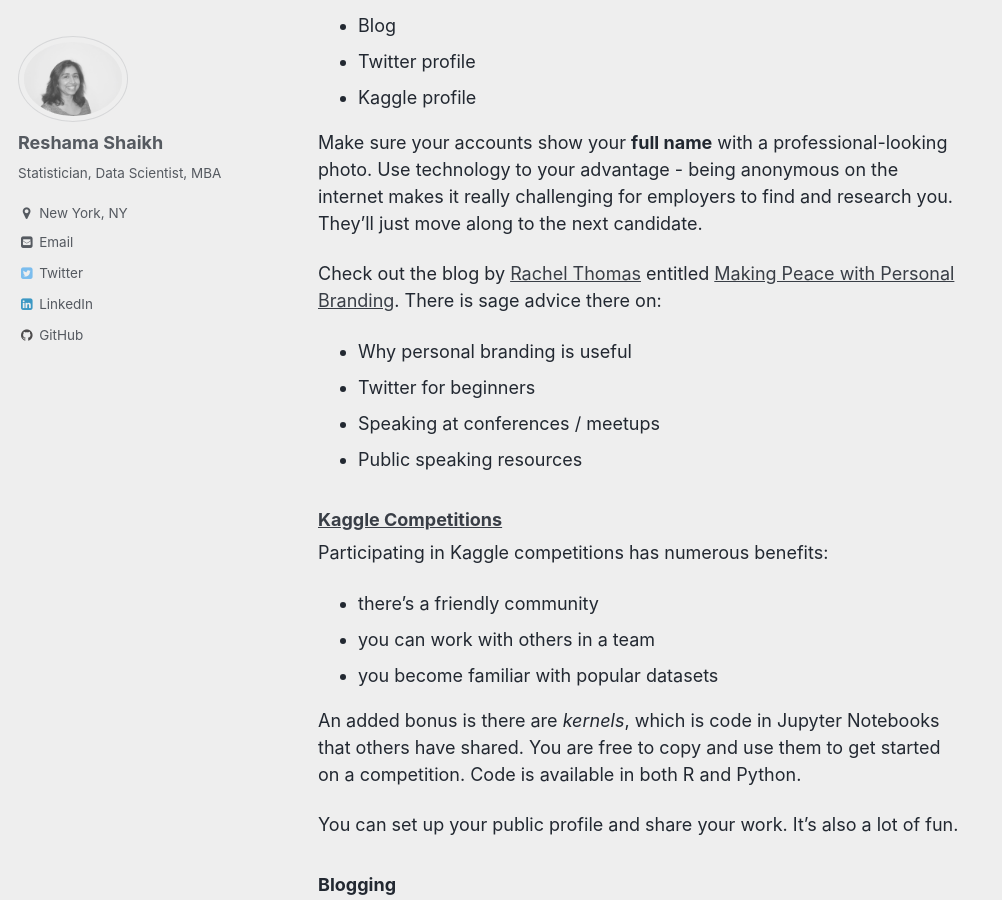
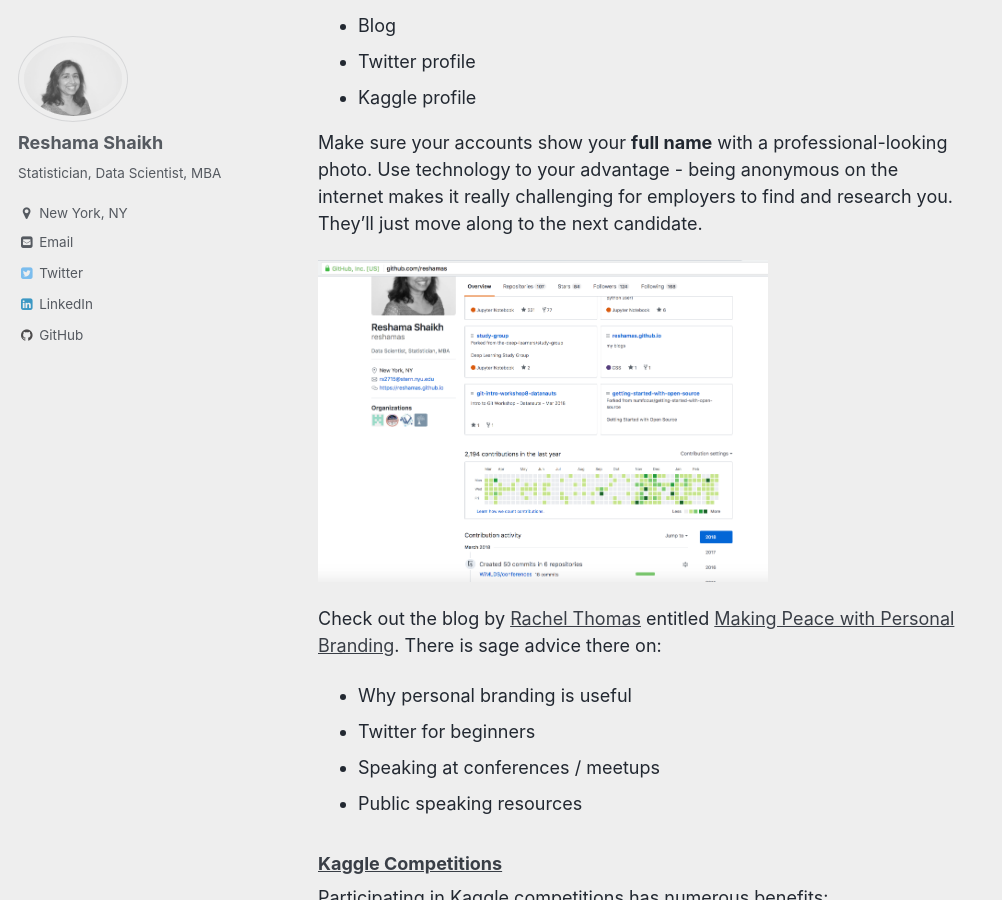
Before and after one commit to reshamas/reshamas.github.io, a Jekyll site: the page built from _posts/2018-02-26-first-data-science-job.md, in a window 1280 px wide and 900 px high, scrolled down 1063 px. Shown: the whole window, without its empty margins (0-1002 px from the left). Built offline with Jekyll 4.4.1, drawn with Linux system fonts in a browser that asks for light colours.

Commit message:
added image - github profile

```diff
--- a/_posts/2018-02-26-first-data-science-job.md
+++ b/_posts/2018-02-26-first-data-science-job.md
@@ -20,6 +20,8 @@
 - Kaggle profile
 
 Make sure your accounts show your **full name** with a professional-looking photo.  Use technology to your advantage - being anonymous on the internet makes it really challenging for employers to find and research you.  They'll just move along to the next candidate.
+
+<img src="../assets/images/github_profile.png" align="center"  height="300" width="450" >
 
 Check out the blog by [Rachel Thomas](https://twitter.com/math_rachel) entitled [Making Peace with Personal Branding](http://www.fast.ai/2017/12/18/personal-brand/).  There is sage advice there on:
 - Why personal branding is useful
```
